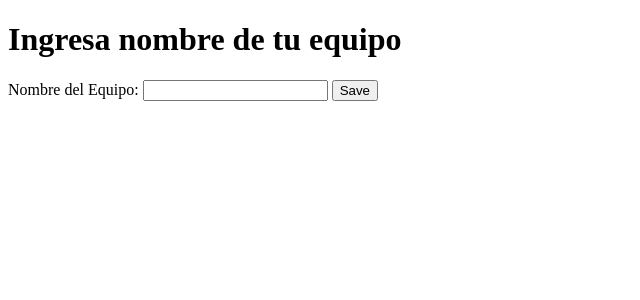
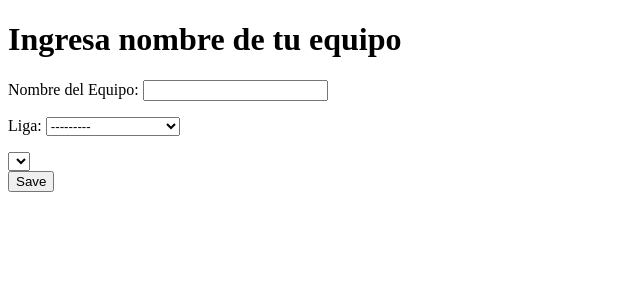
Before and after one commit to Icuellos/Cuello_Tercer_PreEntrega, a Django app: page /Crear_Equipo/ in a window 1280 px wide. Shown: the part 170-470 px from the top of the page, without its empty margins (0-640 px from the left). Run offline with Django 4.2, Linux system fonts and the light colour scheme; data comes from the database, SQL or seed files in the repository; both versions use the stored data as it was after the commit; lists and menus that the app fills with data are empty.

Commit message:
Agregando campos para seleccionar liga al momento de crear un equipo

```diff
--- a/MyAPP/forms.py
+++ b/MyAPP/forms.py
@@ -14,8 +14,16 @@ class CrearNuevoProyecto(forms.Form):
 class CrearNuevaLiga(forms.Form):
     name = forms.CharField(label="Nombre de la Liga", max_length=200)
 
-class CrearNuevoEquipo(forms.Form):
+#class CrearNuevoEquipo(forms.Form):
+#    name = forms.CharField(label="Nombre del Equipo", max_length=200)
+#    liga = forms.ModelChoiceField(queryset=Liga.objects.all(), label='Liga')
+class CrearNuevoEquipo(forms.ModelForm):
     name = forms.CharField(label="Nombre del Equipo", max_length=200)
+    liga = forms.ModelChoiceField(queryset=Liga.objects.all(), label='Liga')
+
+    class Meta:
+        model = Equipos
+        fields = ['name', 'liga']
 
 class BuscarEquipoForm(forms.Form):
     termino_busqueda = forms.CharField(label='Buscar equipo', max_length=100)
--- a/MyAPP/templates/Crear_Equipo.html
+++ b/MyAPP/templates/Crear_Equipo.html
@@ -1,15 +1,15 @@
 {% extends 'base.html' %}
 
 {% block content %}
+    <h1>Ingresa nombre de tu equipo</h1>
 
-<h1>Ingresa nombre de tu equipo</h1>
-
-<form method="POST">
-    {% csrf_token %}
-    {{form}}
-    <button>
-        Save
-    </button>
-</form>
-
+    <form method="POST">
+        {% csrf_token %}
+        {{ form.as_p }}
+        <div>
+            <select name="liga" id="id_liga">
+            </select>
+        </div>
+        <button type="submit">Save</button>
+    </form>
 {% endblock %}
--- a/MyAPP/views.py
+++ b/MyAPP/views.py
@@ -54,13 +54,29 @@ def Crear_Liga(request):
 #def Equipo(request):
     #equipos = Equipos.objects.all()
     #return render(request, 'Equipo.html', {'equipos': equipos})
+def Crear_Equipo(request):
+    ligas = Liga.objects.all()
 
-def Crear_Equipo(request):
+    if request.method == 'POST':
+        form = CrearNuevoEquipo(request.POST)
+        if form.is_valid():
+            equipo = form.save(commit=False)
+            equipo.liga = form.cleaned_data['liga']
+            equipo.save()
+            return redirect('Equipo')
+    else:
+        form = CrearNuevoEquipo()
+
+    return render(request, 'crear_equipo.html', {'form': form, 'ligas': ligas})
+
+#def Crear_Equipo(request):
     if request.method == 'POST':
          form = CrearNuevoEquipo(request.POST)
          if form.is_valid():
             name = form.cleaned_data['name']
-            equipo = Equipos(name=name)
+            liga = form.cleaned_data['liga']
+            equipo = Equipos(name=name, liga=liga)
+            #equipo = Equipos(name=name) comentamos esto para ver si podemos guardar equpo en ligas
             equipo.save()
             return redirect('Equipo')
     else:
```
Also changed, not shown: db.sqlite3.
